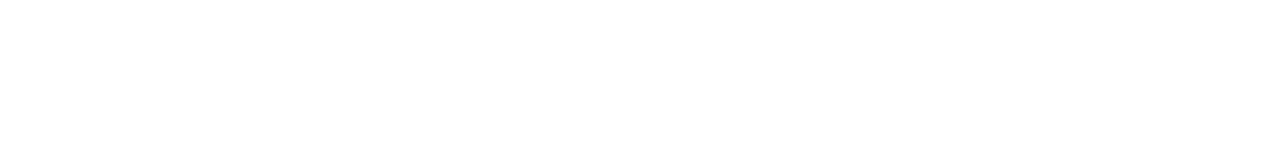
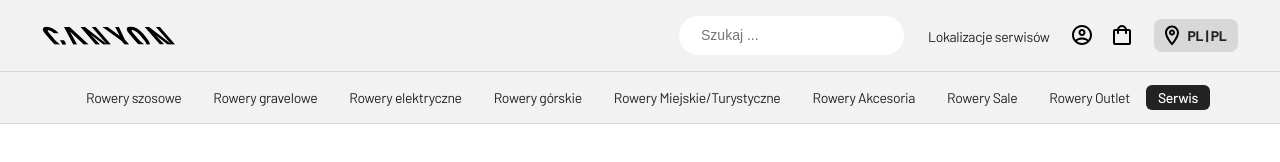
Before and after one commit to maciejpostek/canyon, a website: page index.html in a window 1280 px wide. Drawn offline with Linux system fonts and the light colour scheme; files that its build step writes are made by us from their sources.

Commit message:
feat: header created on the site

```diff
--- a/index.html
+++ b/index.html
@@ -3,18 +3,82 @@
   <head>
     <meta charset="UTF-8" />
     <link rel="icon" type="image/svg+xml" href="/vite.svg" />
+
     <link rel="preconnect" href="https://fonts.googleapis.com" />
     <link rel="preconnect" href="https://fonts.gstatic.com" crossorigin />
     <link
-      href="https://fonts.googleapis.com/css2?family=Inter:wght@300;400;500;700&display=swap"
+      href="https://fonts.googleapis.com/css2?family=Barlow:ital,wght@0,100;0,200;0,300;0,400;0,500;0,600;0,700;0,800;0,900;1,100;1,200;1,300;1,400;1,500;1,600;1,700;1,800;1,900&family=Inter:ital,opsz,wght@0,14..32,100..900;1,14..32,100..900&display=swap"
       rel="stylesheet"
     />
-    <link rel="stylesheet" href="/src/style.css" />
+    <link rel="stylesheet" href="/src/styles/style.css" />
     <meta name="viewport" content="width=device-width, initial-scale=1.0" />
     <title>Canyon</title>
   </head>
   <body>
-    <div id="hero"></div>
+    <header class="header_fixed">
+      <navbar class="nav_wrap">
+        <div class="nav_row_top">
+          <div class="nav_contain u-container">
+            <div class="nav_content_top">
+              <div class="nav_left_links">
+                <a href="" class="nav_link_icon is-menu">
+                  <img src="/public/svg_menu.svg" alt="Menu icon" />
+                </a>
+                <a href="" class="nav_logo"
+                  ><img
+                    class="nav_logo_svg"
+                    src="/public/svg_nav_logo.svg"
+                    alt="Canyon logo"
+                /></a>
+              </div>
+              <div class="nav_right_links">
+                <form action="/search" method="GET" class="form_search">
+                  <input
+                    type="search"
+                    class="u-input-search"
+                    id="search"
+                    name="search"
+                    placeholder="Szukaj ..."
+                    aria-label="Wyszukaj"
+                  />
+                </form>
+                <div class="nav_local_link">
+                  <a href="" class="g_link">Lokalizacje serwisów</a>
+                </div>
+                <div class="nav_icons_wrap">
+                  <a href="" class="nav_link_icon is-menu"
+                    ><img src="/public/svg_search.svg" alt="User icon"
+                  /></a>
+                  <a href="" class="nav_link_icon"
+                    ><img src="/public/svg_user.svg" alt="User icon"
+                  /></a>
+                  <a href="" class="nav_link_icon"
+                    ><img src="/public/svg_cart.svg" alt="Cart icon"
+                  /></a>
+                  <a href="" class="nav_lang">
+                    <img src="/public/svg_locale.svg" alt="Localization icon" />
+                    PL | PL
+                  </a>
+                </div>
+              </div>
+            </div>
+          </div>
+        </div>
+        <div class="nav_row_bottom">
+          <div class="nav_content_bottom">
+            <a href="" class="nav_btn_category">Rowery szosowe</a>
+            <a href="" class="nav_btn_category">Rowery gravelowe</a>
+            <a href="" class="nav_btn_category">Rowery elektryczne</a>
+            <a href="" class="nav_btn_category">Rowery górskie</a>
+            <a href="" class="nav_btn_category">Rowery Miejskie/Turystyczne</a>
+            <a href="" class="nav_btn_category">Rowery Akcesoria</a>
+            <a href="" class="nav_btn_category">Rowery Sale</a>
+            <a href="" class="nav_btn_category">Rowery Outlet</a>
+            <a href="" class="nav_btn_category is-solid">Serwis</a>
+          </div>
+        </div>
+      </navbar>
+    </header>
     <script type="module" src="/src/main.js"></script>
   </body>
 </html>
--- /dev/null
+++ b/src/styles/header.css
@@ -0,0 +1,163 @@
+.header_fixed {
+  position: fixed;
+  top: 0%;
+  left: 0%;
+  right: 0%;
+  width: 100%;
+  z-index: var(--z-index-header);
+}
+
+.nav_wrap {
+  width: 100%;
+  position: relative;
+}
+
+.nav_logo_svg {
+  display: inline-flex;
+  width: 100%;
+  max-width: var(--size--9rem);
+}
+.nav_logo {
+  display: inline-flex;
+}
+.nav_row_top {
+  background-color: var(--gray-300);
+  border-bottom-style: solid;
+  border-bottom-width: var(--border-main);
+  border-bottom-color: var(--border-primary);
+}
+
+.nav_row_bottom {
+  background-color: var(--gray-300);
+  border-bottom-style: solid;
+  border-bottom-width: var(--border-main);
+  border-bottom-color: var(--border-primary);
+}
+
+.nav_content_top {
+  width: 100%;
+  display: flex;
+  flex-direction: row;
+  justify-content: space-between;
+  flex-wrap: nowrap;
+  align-items: center;
+  align-content: center;
+  padding-top: var(--size--1rem);
+  padding-bottom: var(--size--1rem);
+}
+
+.nav_left_links {
+  display: flex;
+  align-items: center;
+  column-gap: var(--size--1-25rem);
+}
+
+.nav_right_links {
+  display: flex;
+  flex-direction: row;
+  justify-content: center;
+  flex-wrap: nowrap;
+  align-items: center;
+  align-content: center;
+  gap: var(--size--1-5rem);
+}
+
+.nav_icons_wrap {
+  display: flex;
+  flex-direction: row;
+  justify-content: center;
+  align-items: center;
+  gap: var(--size--1-5rem);
+}
+
+.nav_lang {
+  display: flex;
+  flex-direction: row;
+  gap: var(--size--0-375rem);
+  padding-top: var(--size--0-375rem);
+  padding-bottom: var(--size--0-375rem);
+  padding-right: var(--size--0-75rem);
+  padding-left: var(--size--0-5rem);
+  background-color: var(--gray-500);
+  border-radius: var(--border-radius-md);
+  font-size: var(--font-sm-size);
+  font-weight: var(--font-weight-bold);
+  color: var(--gray-900);
+  text-decoration: none;
+}
+
+.nav_link_icon {
+  display: flex;
+  justify-content: center;
+  align-content: center;
+  align-items: center;
+  height: var(--size--1rem);
+  width: var(--size--1rem);
+}
+
+.nav_link_icon.is-menu {
+  display: none;
+}
+
+.nav_content_bottom {
+  width: 100%;
+  display: flex;
+  flex-direction: row;
+  justify-content: center;
+  flex-wrap: nowrap;
+  align-items: center;
+  align-content: center;
+}
+
+.nav_btn_category {
+  display: flex;
+  justify-content: center;
+  align-items: center;
+  font-size: clamp(0.75rem, 0.75rem + 1.25vw, 0.875rem);
+  color: var(--gray-900);
+  padding-left: var(--size--1rem);
+  padding-right: var(--size--1rem);
+  padding-top: var(--size--0-375rem);
+  padding-bottom: var(--size--0-375rem);
+  height: var(--size--2-5rem);
+  text-align: center;
+  text-decoration: none;
+}
+
+.nav_btn_category.is-solid {
+  background-color: var(--gray-900);
+  color: var(--gray-100);
+  height: auto;
+  border-radius: var(--border-radius-sm);
+  padding-top: var(--size--0-125rem);
+  padding-bottom: var(--size--0-125rem);
+  padding-right: var(--size--0-75rem);
+  padding-left: var(--size--0-75rem);
+  font-weight: var(--font-weight-medium);
+}
+
+/* Nav Responsive */
+@media (max-width: 1180px) {
+  .nav_btn_category {
+    padding-left: var(--size--0-5rem);
+    padding-right: var(--size--0-5rem);
+  }
+  .nav_row_bottom {
+    display: none;
+  }
+  .form_search {
+    display: none;
+  }
+
+  .nav_local_link {
+    display: none;
+  }
+
+  .nav_lang {
+    display: none;
+  }
+
+  .nav_link_icon.is-menu {
+    display: flex;
+  }
+}
--- a/src/styles/style.css
+++ b/src/styles/style.css
@@ -1,7 +1,42 @@
+@import url('./variables.css');
+@import url('./header.css');
 body {
-  font-family: 'Inter', sans-serif;
+  font-family: 'Barlow', sans-serif;
   font-weight: var(--font-weight-regular);
   line-height: var(--line-md);
   letter-spacing: var(--letter-sm);
-  font-size: var(--size--1rem);
+  font-size: var(--font-md-size);
 }
+
+/* ========== Utility Classes ========== */
+.u-container {
+  width: 100%;
+  max-width: var(--container-main);
+  margin-left: auto;
+  margin-right: auto;
+  position: relative;
+}
+
+.u-input-search {
+  font-size: var(--font-sm-size);
+  height: var(--size--2-5rem);
+  border-radius: var(--border-radius-full);
+  border-color: transparent;
+  display: flex;
+  flex-wrap: nowrap;
+  justify-content: flex-start;
+  line-height: 1em;
+  padding-top: var(--size--0-5rem);
+  padding-bottom: var(--size--0-5rem);
+  padding-right: var(--size--1-25rem);
+  padding-left: var(--size--1-25rem);
+}
+
+/* ========== Global Classes ========== */
+
+.g_link {
+  color: var(--text-primary);
+  font-size: var(--font-sm-size);
+  line-height: 1;
+  text-decoration: none;
+}
--- a/src/styles/variables.css
+++ b/src/styles/variables.css
@@ -2,15 +2,15 @@
   /* ========================= */
   /* === Responsive Size System === */
   /* ========================= */
-  --size--0rem: clamp(0rem, 0rem + 0vw, 0rem);
-  --size--0-125rem: clamp(0.125rem, 0.1rem + 0.02vw, 0.15rem);
-  --size--0-25rem: clamp(0.25rem, 0.214rem + 0.07vw, 0.3rem);
-  --size--0-375rem: clamp(0.375rem, 0.321rem + 0.11vw, 0.45rem);
-  --size--0-5rem: clamp(0.5rem, 0.428rem + 0.14vw, 0.6rem);
-  --size--0-75rem: clamp(0.75rem, 0.642rem + 0.21vw, 0.9rem);
-  --size--1rem: clamp(1rem, 0.85rem + 0.3vw, 1.2rem);
-  --size--1-25rem: clamp(1.25rem, 1.071rem + 0.36vw, 1.5rem);
-  --size--1-5rem: clamp(1.5rem, 1.285rem + 0.43vw, 1.8rem);
+  --size--0rem: 0rem;
+  --size--0-125rem: 0.125rem;
+  --size--0-25rem: 0.25rem;
+  --size--0-375rem: 0.375rem;
+  --size--0-5rem: 0.5rem;
+  --size--0-75rem: 0.75rem;
+  --size--1rem: 1rem;
+  --size--1-25rem: 1.25rem;
+  --size--1-5rem: 1.5rem;
   --size--2rem: clamp(1.75rem, 1.678rem + 0.36vw, 2rem);
   --size--2-5rem: clamp(2rem, 1.858rem + 0.71vw, 2.5rem);
   --size--3rem: clamp(2.25rem, 2.036rem + 1.07vw, 3rem);
@@ -38,20 +38,21 @@
   /* ========================= */
   /* === Typography === */
   /* ========================= */
-  --font-h1-size: var(--size--4rem);
-  --font-h2-size: var(--size--3-5rem);
-  --font-h3-size: var(--size--3rem);
-  --font-h4-size: var(--size--2-5rem);
-  --font-h5-size: var(--size--2rem);
-  --font-h6-size: var(--size--1-5rem);
-  --font-lg-size: var(--size--1-25rem);
-  --font-md-size: var(--size--1rem);
-  --font-sm-size: var(--size--0-75rem);
+  --font-h1-size: clamp(3.18rem, 2.606rem + 2.87vw, 5.19rem);
+  --font-h2-size: clamp(2.52rem, 2.174rem + 1.73vw, 3.73rem);
+  --font-h3-size: clamp(2rem, 1.802rem + 0.99vw, 2.69rem);
+  --font-h4-size: clamp(1.59rem, 1.492rem + 0.49vw, 1.93rem);
+  --font-h5-size: clamp(1.26rem, 1.222rem + 0.19vw, 1.39rem);
+  --font-h6-size: clamp(1rem, 1rem + 0vw, 1rem);
+  --font-lg-size: clamp(1.14rem, 1.106rem + 0.17vw, 1.26rem);
+  --font-md-size: clamp(1rem, 0.986rem + 0.07vw, 1.05rem);
+  --font-sm-size: clamp(0.875rem, 0.875rem + 0vw, 0.875rem);
 
   /* Font Weights */
   --font-weight-light: 300;
   --font-weight-regular: 400;
   --font-weight-medium: 500;
+  --font-weight-semibold: 600;
   --font-weight-bold: 700;
 
   /* Letter Spacing */
@@ -129,8 +130,29 @@
   --z-index-neutral: 0;
   --z-index-positive-1: 1;
   --z-index-positive-2: 2;
-  --z-index-navbar: 5;
+  --z-index-header: 5;
   --z-index-modal: 10;
   --z-index-overlay: 15;
   --z-index-debug: 999;
+
+  /* ========================= */
+  /* === Site Sizes === */
+  /* ========================= */
+
+  /* Border Width */
+  --border-main: 1px;
+
+  /* Border Radiuses */
+  --border-radius-sm: 0.375rem;
+  --border-radius-md: 0.5rem;
+  --border-radius-lg: 0.75rem;
+  --border-radius-full: 100vw;
+
+  /* Site Settings */
+  --site-margin: clamp(0.75rem, 0.2rem + 3vw, 5rem);
+  --site-width: 90rem;
+  --site-max-width: min(var(--site-width), 100vw);
+
+  /* Containers */
+  --container-main: calc(var(--site-max-width) - var(--site-margin) * 2);
 }
```
Also changed, not shown: public/svg_cart.svg (added), public/svg_locale.svg (added), public/svg_menu.svg (added), public/svg_nav_logo.svg (added), public/svg_search.svg (added), public/svg_user.svg (added).
